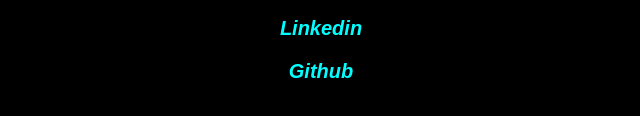
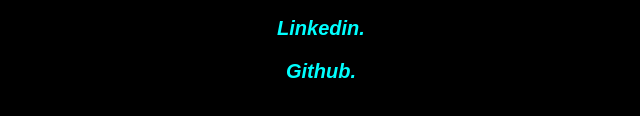
Before and after one commit to mcperera/portfolio, a website built with webpack: page index.html in a window 1280 px wide. Shown: the part 416-532 px from the top of the page, 319-959 px from the left. Built offline with nearby package versions, Linux system fonts and the light colour scheme; a web font is replaced by a local one.

Commit message:
Modified links

```diff
--- a/index.html
+++ b/index.html
@@ -17,8 +17,8 @@
   </body>
   <footer>
     <a href="https://www.linkedin.com/in/wwmcperera" target="_blank"
-      >Linkedin</a
+      >Linkedin.</a
     >
-    <a href="https://github.com/mcperera" target="_blank">Github</a>
+    <a href="https://github.com/mcperera" target="_blank">Github.</a>
   </footer>
 </html>
```
